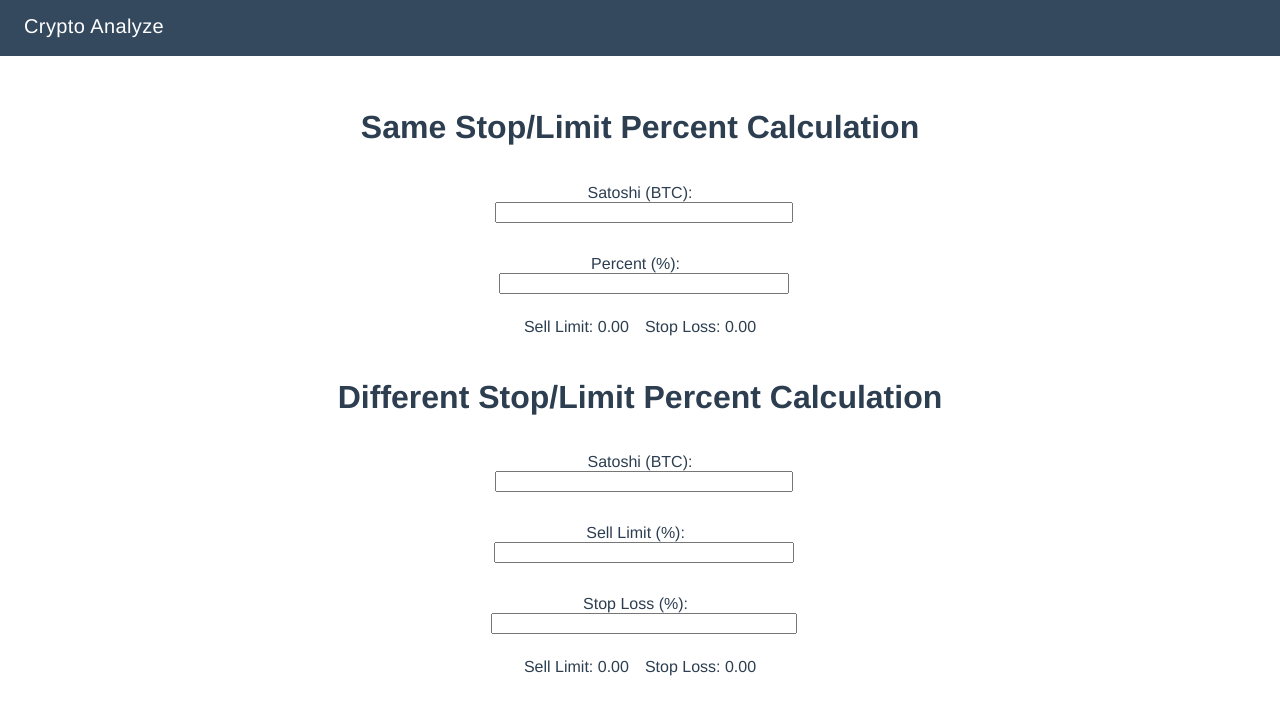
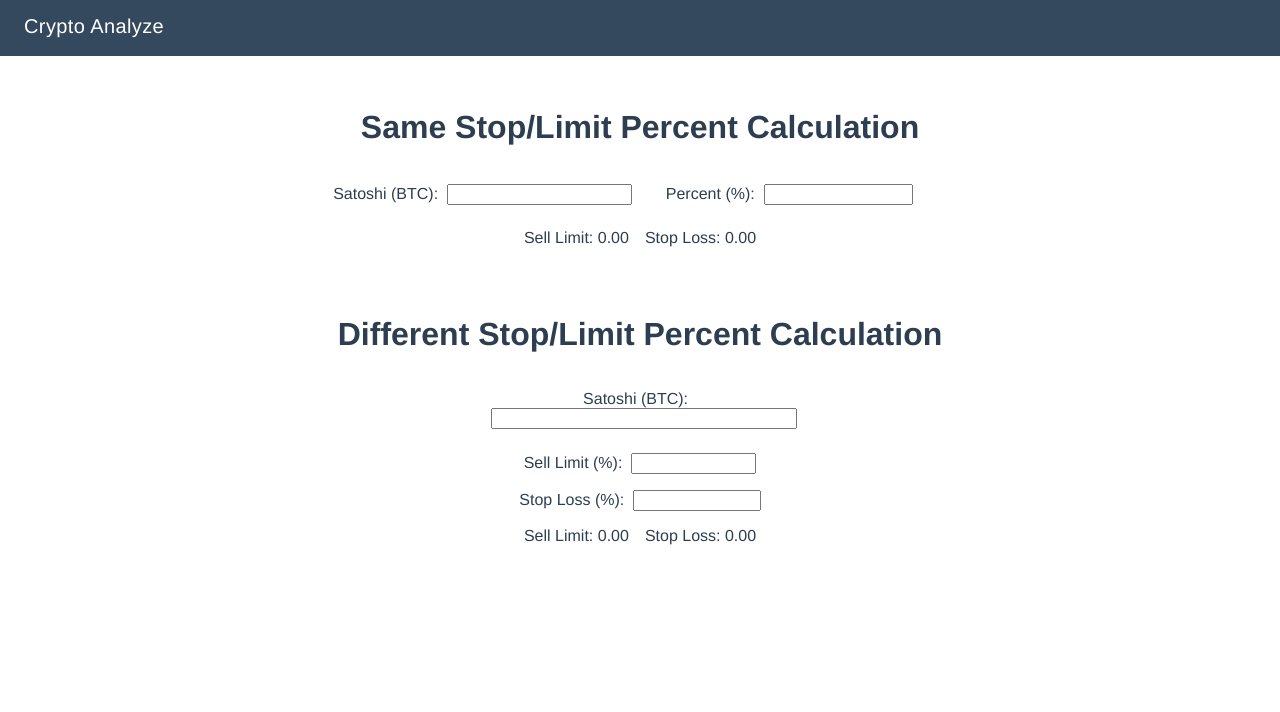
Before and after one commit to frederickalcantara/crypto-analyze, a Vue app: page / in a window 1280 px wide. Shown: the top 712 px of the page. Built offline with nearby package versions, Linux system fonts and the light colour scheme.

Commit message:
Finished all Forms of Spacing. Designing it better is in the works

```diff
--- a/src/components/HomePage.vue
+++ b/src/components/HomePage.vue
@@ -4,9 +4,9 @@
       <h1>Same Stop/Limit Percent Calculation</h1>
       <div class="sameInput">
         <p class="satoshiSpace">
-          <label for="sameSatoshi">Satoshi (BTC):</label>
+          <label for="sameSatoshi">Satoshi (BTC): &nbsp;</label>
           <input
-            class="input-width"
+            class="sameWidth"
             type="number"
             pattern="^\d{1,}(\.\d{0,4})?$"
             name="sameSatoshi"
@@ -37,9 +37,9 @@
       <h1>Different Stop/Limit Percent Calculation</h1>
       <div class="diffInput">
         <p class="satoshiSpace">
-          <label for="diffSatoshi">Satoshi (BTC):</label>
+          <label for="diffSatoshi">Satoshi (BTC): &nbsp;</label>
           <input
-            class="input-width"
+            class="diffWidth"
             type="number"
             pattern="^\d{1,}(\.\d{0,4})?$"
             name="diffSatoshi"
@@ -66,8 +66,8 @@
         </p>
       </div>
       <div class="diffOutput">
-      <p class="space">Sell Limit: {{ sellLimit }}</p>
-      <p class="space">Stop Loss: {{ stopLoss }}</p>
+        <p class="space">Sell Limit: {{ sellLimit }}</p>
+        <p class="space">Stop Loss: {{ stopLoss }}</p>
       </div>
     </div>
   </div>
@@ -157,7 +157,8 @@ export default {
 	display: flex;
 	justify-content: center;
 	align-items: center;
-	flex-direction: column;
+	flex-direction: row;
+	flex-wrap: wrap;
 }
 
 .diffOutput {
@@ -187,6 +188,10 @@ a {
 	width: 100%;
 }
 
+.percentSpace {
+	margin: 8px 16px;
+}
+
 input[type="number"]::-webkit-inner-spin-button,
 input[type="number"]::-webkit-outer-spin-button {
 	-webkit-appearance: none;
@@ -197,6 +202,31 @@ input[type="number"]::-webkit-outer-spin-button {
 	.container {
 		grid-template-columns: 10px 1fr 10px;
 	}
+}
+
+@media screen and (min-width: 801px) {
+	.diffWidth {
+		width: 100%;
+	}
+
+	.samePercent {
+		width: 50%;
+	}
+
+	.space {
+		margin: 8px 8px;
+	}
+
+	.sameInput {
+		flex-direction: row;
+	}
+	.diffInput {
+		flex-direction: column;
+	}
+
+	.diffPercent {
+		width: 40%;
+	}
 
 	.percentSpace {
 		margin: 8px 16px;
```
